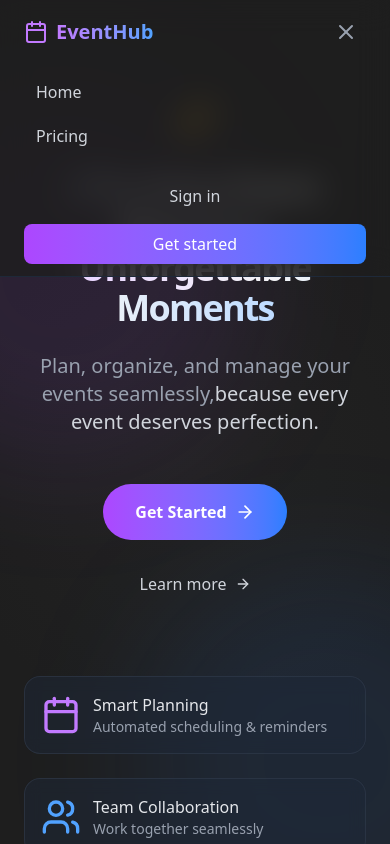
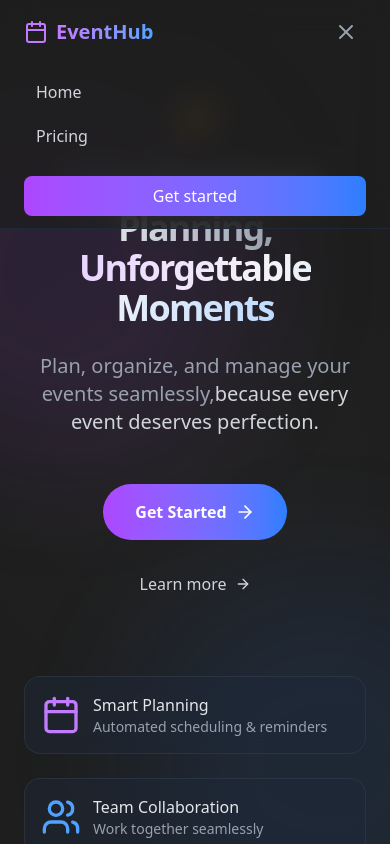
Before and after one commit to maradabhargavnaidu/EventHub, a React (Vite) app in the folder client/: page / in a window 390 px wide. Both pictures are taken after a click on the button "Open main menu". Shown: the top 844 px of the page. Built offline with nearby package versions, Linux system fonts and the light colour scheme.

Commit message:
update mobile nav

```diff
--- a/client/src/components/Navbar.tsx
+++ b/client/src/components/Navbar.tsx
@@ -119,15 +119,15 @@ const Navbar = () => {
                 ))}
                 {!state?.isAuthenticated ? (
                   <div className="space-y-2 pt-4">
-                    <Link
+                    {/* <Link
                       to="/login"
                       className="block w-full rounded-lg px-3 py-2 text-center text-base font-medium text-gray-300 hover:bg-gray-800 hover:text-white transition-colors"
                       onClick={() => setIsOpen(false)}
                     >
                       Sign in
-                    </Link>
+                    </Link> */}
                     <Link
-                      to="/register"
+                      to="/get-started"
                       className="block w-full rounded-lg px-3 py-2 text-center text-base font-medium bg-gradient-to-r from-purple-500 to-blue-500 text-white hover:from-purple-600 hover:to-blue-600 transition-colors"
                       onClick={() => setIsOpen(false)}
                     >
```
